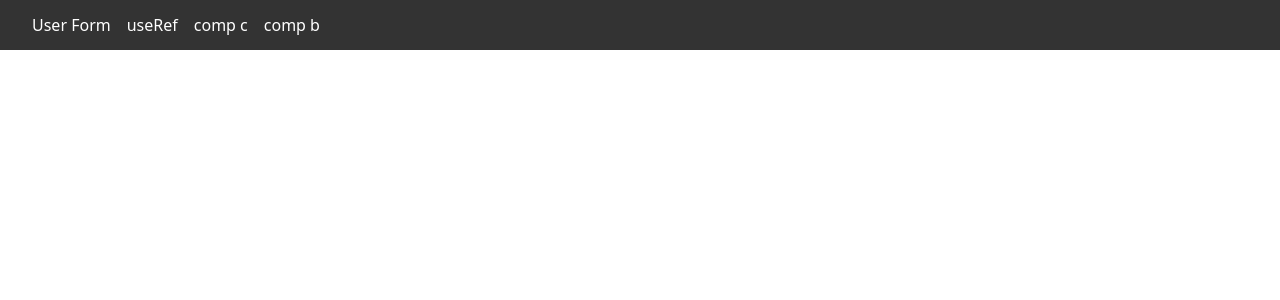
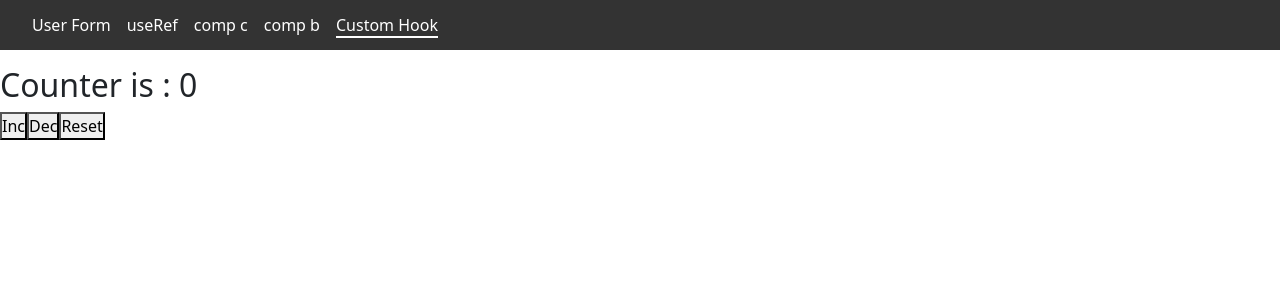
Before and after one commit to Vaibhavi7499/react-may-practice, a React (Vite) app: page /counter in a window 1280 px wide. Shown: the top 300 px of the page. Built offline with nearby package versions, Linux system fonts and the light colour scheme.

Commit message:
custom hook in reactJs

```diff
--- a/src/App.jsx
+++ b/src/App.jsx
@@ -5,6 +5,7 @@ import RoutingEx from './component/router/RoutingEx'
 import UseRefEx from './component/UseRefEx'
 import CompC from './component/propdrillingEx/CompC'
 import CompB from './component/propdrillingEx/CompB'
+import CounterEx from './component/custonHookEx/CounterEx'
 
 const App = () => {
   console.log("test")
@@ -16,6 +17,7 @@ const App = () => {
   <Route path="useref" element={<UseRefEx/>} />
   <Route path="compc" element={<CompC/>} />
   <Route path="compb" element={<CompB/>} />
+  <Route path="counter" element={<CounterEx/>} />
 </Routes>
 </>
   )
--- /dev/null
+++ b/src/component/custonHookEx/CounterEx.jsx
@@ -0,0 +1,15 @@
+import useCounter from "./useCounter";
+
+const CounterEx = () => {
+  const [counter, increment, decrement, reset] = useCounter(0);
+  return (
+    <div>
+      <h2>Counter is : {counter}</h2>
+      <button onClick={increment}>Inc</button>
+      <button onClick={decrement}>Dec</button>
+      <button onClick={reset}>Reset</button>
+    </div>
+  );
+};
+
+export default CounterEx;
--- /dev/null
+++ b/src/component/custonHookEx/useCounter.js
@@ -0,0 +1,16 @@
+import { useState } from "react"
+
+const useCounter = (initialValue) => {
+
+    let[counter,setCounter] = useState(initialValue);
+
+   const increment=()=>setCounter((prevCount)=>prevCount + 1);
+
+   const decrement=()=>setCounter((prevCount)=>prevCount - 1);
+
+   const reset=()=>setCounter(initialValue)
+
+return [counter,increment,decrement,reset]
+
+}
+export default useCounter
--- a/src/component/router/RoutingEx.jsx
+++ b/src/component/router/RoutingEx.jsx
@@ -17,6 +17,9 @@ const RoutingEx = () => {
          <li>
             <NavLink to="compb">comp b</NavLink>
         </li>
+         <li>
+            <NavLink to="counter">Custom Hook</NavLink>
+        </li>
     </ul>
   )
 }
```
